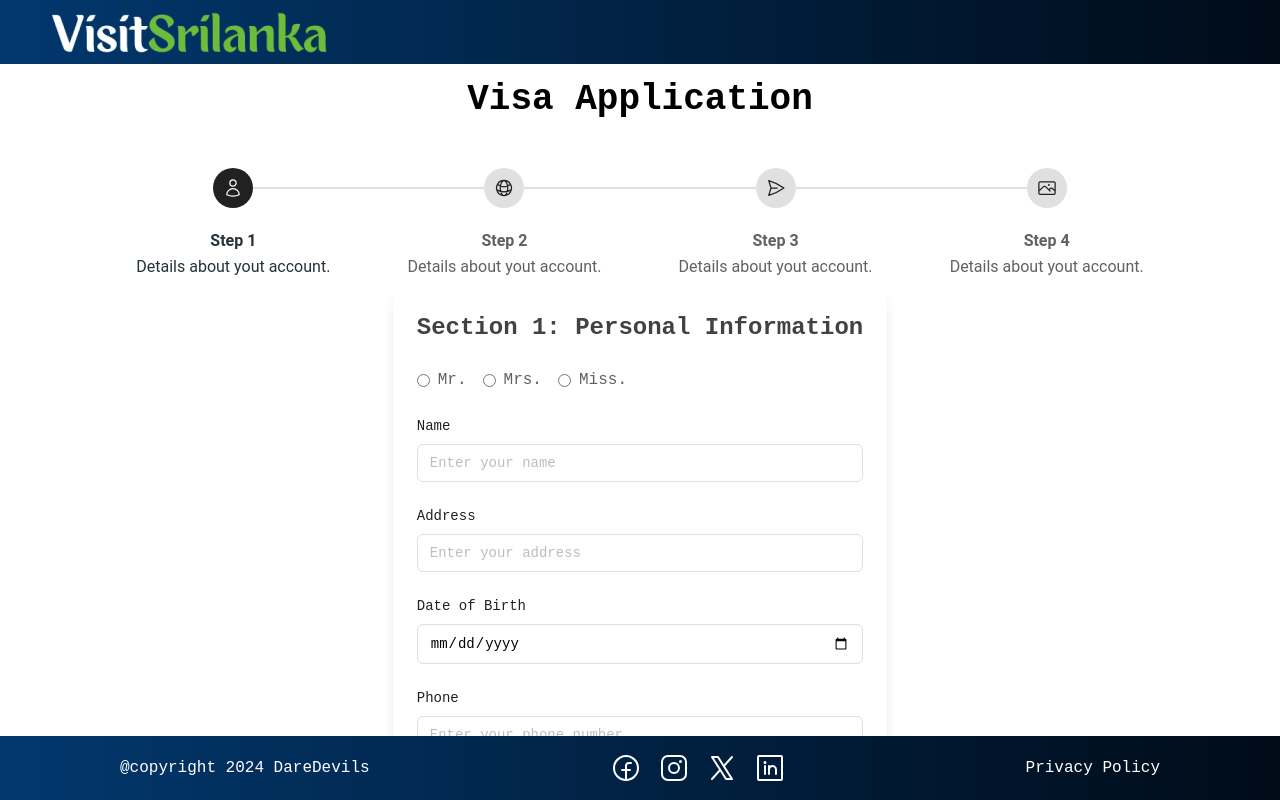
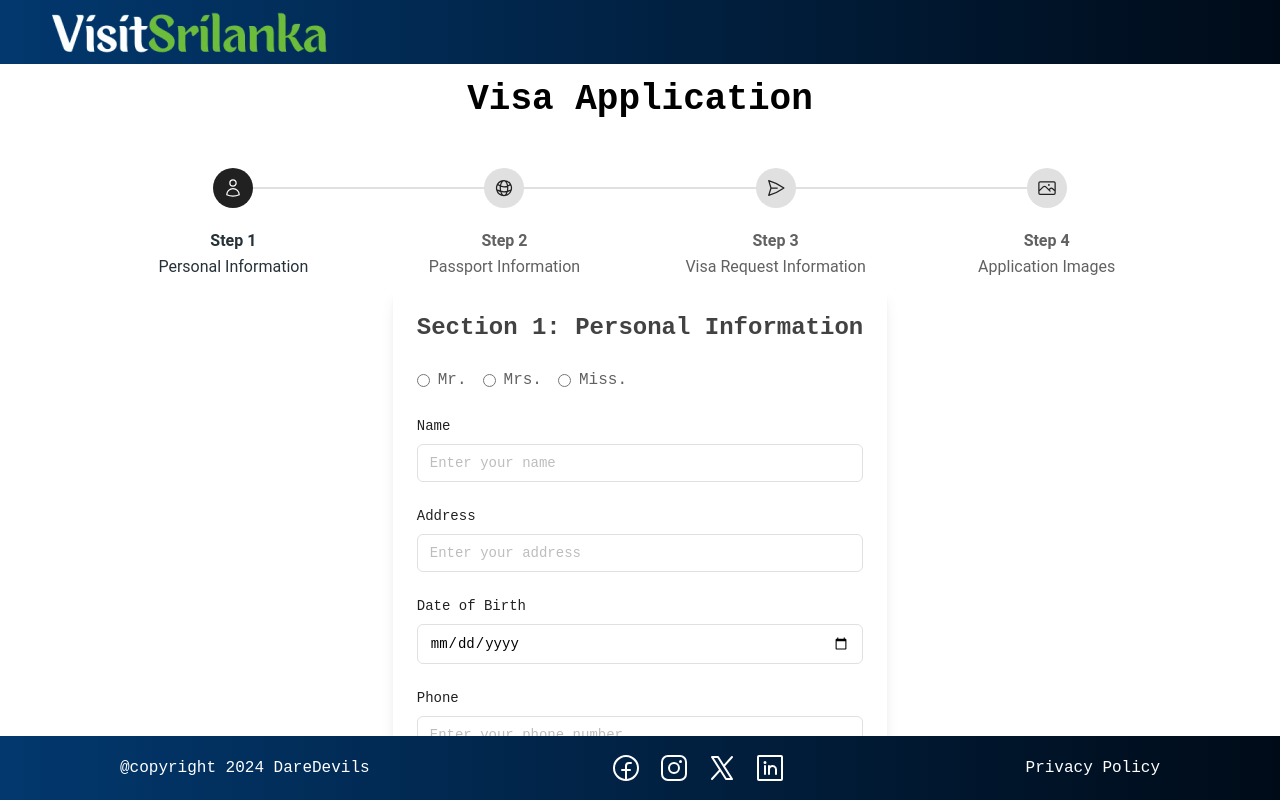
Before and after one commit to Akith-002/Daredevils_VisitSrilanka, a React (Vite) app: page /visaapplication in a window 1280 px wide. Shown: the top 800 px of the page. Built offline with nearby package versions, Linux system fonts and the light colour scheme; what @designbycode/tailwindcss-text-stroke would draw is missing.

Commit message:
visa form

```diff
--- a/src/Components/ApplicationImages.jsx
+++ b/src/Components/ApplicationImages.jsx
@@ -36,7 +36,7 @@ const ApplicationImages = ({
 
       {/* Passport Bio Page Upload */}
       <div className="mb-6">
-        <label className="block text-sm font-medium text-gray-900 mb-2">
+        <label className="block text-sm font-semibold text-gray-700">
           Passport Bio Page
         </label>
         <input
--- a/src/Components/NavbarType2.jsx
+++ b/src/Components/NavbarType2.jsx
@@ -3,9 +3,11 @@ import logo from "../assets/images/logo.png";
 
 function NavbarType2() {
   return (
-    <div className="fixed left-0 top-0 w-full h-16 bg-gradient-to-r from-blue-3 to-blue-4">
+    <div className="fixed left-0 top-0 w-full h-16 bg-gradient-to-r from-blue-3 to-blue-4 z-50">
       <div className="py-2 ml-4">
-        <a href="/">        <img src={logo} alt="logo" />
+        <a href="/">
+          {" "}
+          <img src={logo} alt="logo" />
         </a>
       </div>
     </div>
--- a/src/Views/VisaApplication.jsx
+++ b/src/Views/VisaApplication.jsx
@@ -215,7 +215,7 @@ function VisaApplication() {
                 color={activeStep === 0 ? "blue-gray" : "gray"}
                 className="font-normal"
               >
-                Details about yout account.
+                Personal Information
               </Typography>
             </div>
           </Step>
@@ -232,7 +232,7 @@ function VisaApplication() {
                 color={activeStep === 1 ? "blue-gray" : "gray"}
                 className="font-normal"
               >
-                Details about yout account.
+                Passport Information
               </Typography>
             </div>
           </Step>
@@ -249,7 +249,7 @@ function VisaApplication() {
                 color={activeStep === 2 ? "blue-gray" : "gray"}
                 className="font-normal"
               >
-                Details about yout account.
+                Visa Request Information
               </Typography>
             </div>
           </Step>
@@ -267,7 +267,7 @@ function VisaApplication() {
                 color={activeStep === 3 ? "blue-gray" : "gray"}
                 className="font-normal"
               >
-                Details about yout account.
+                Application Images
               </Typography>
             </div>
           </Step>
```
